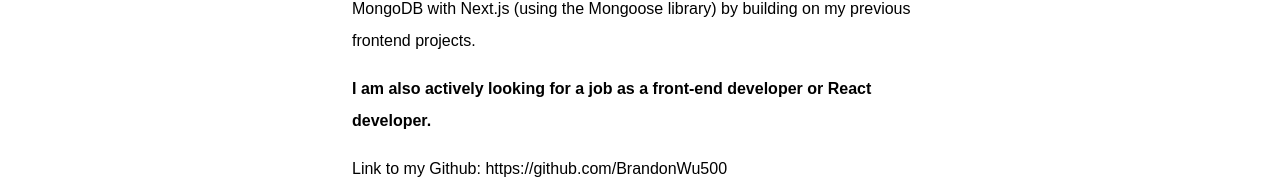
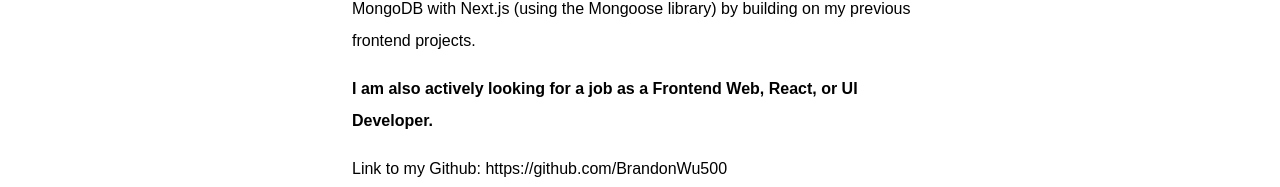
Before and after one commit to BrandonWu500/BrandonWu500.github.io, a Next.js app: page /about in a window 1280 px wide. Shown: the part 675-862 px from the top of the page. Built offline with nearby package versions, Linux system fonts and the light colour scheme.

Commit message:
update about me

```diff
--- a/pages/about.tsx
+++ b/pages/about.tsx
@@ -25,13 +25,13 @@ const about = () => {
           Tailwind CSS, and Responsive Web Design.
         </p>
         <p>
-          Currently, I am trying to gain more experience with the MERN Stack and
+          {`Currently, I am trying to gain more experience with the MERN Stack and
           MongoDB with Next.js (using the Mongoose library) by building on my
-          previous frontend projects.
+          previous frontend projects.`}
         </p>
         <p className="font-semibold">
-          I am also actively looking for a job as a front-end developer or React
-          developer.
+          I am also actively looking for a job as a Frontend Web, React, or UI
+          Developer.
         </p>
         <p>
           <span>Link to my Github: </span>
```
